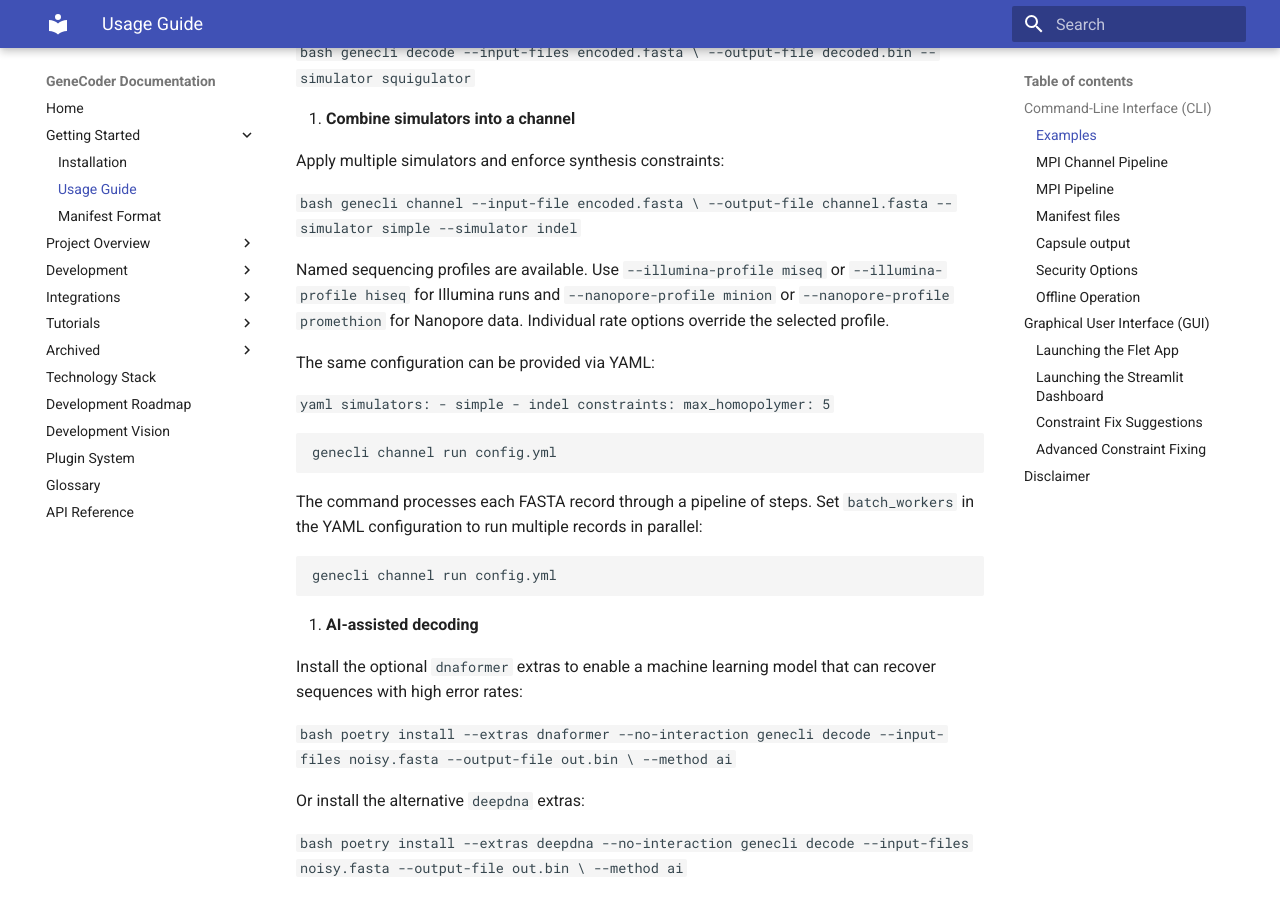
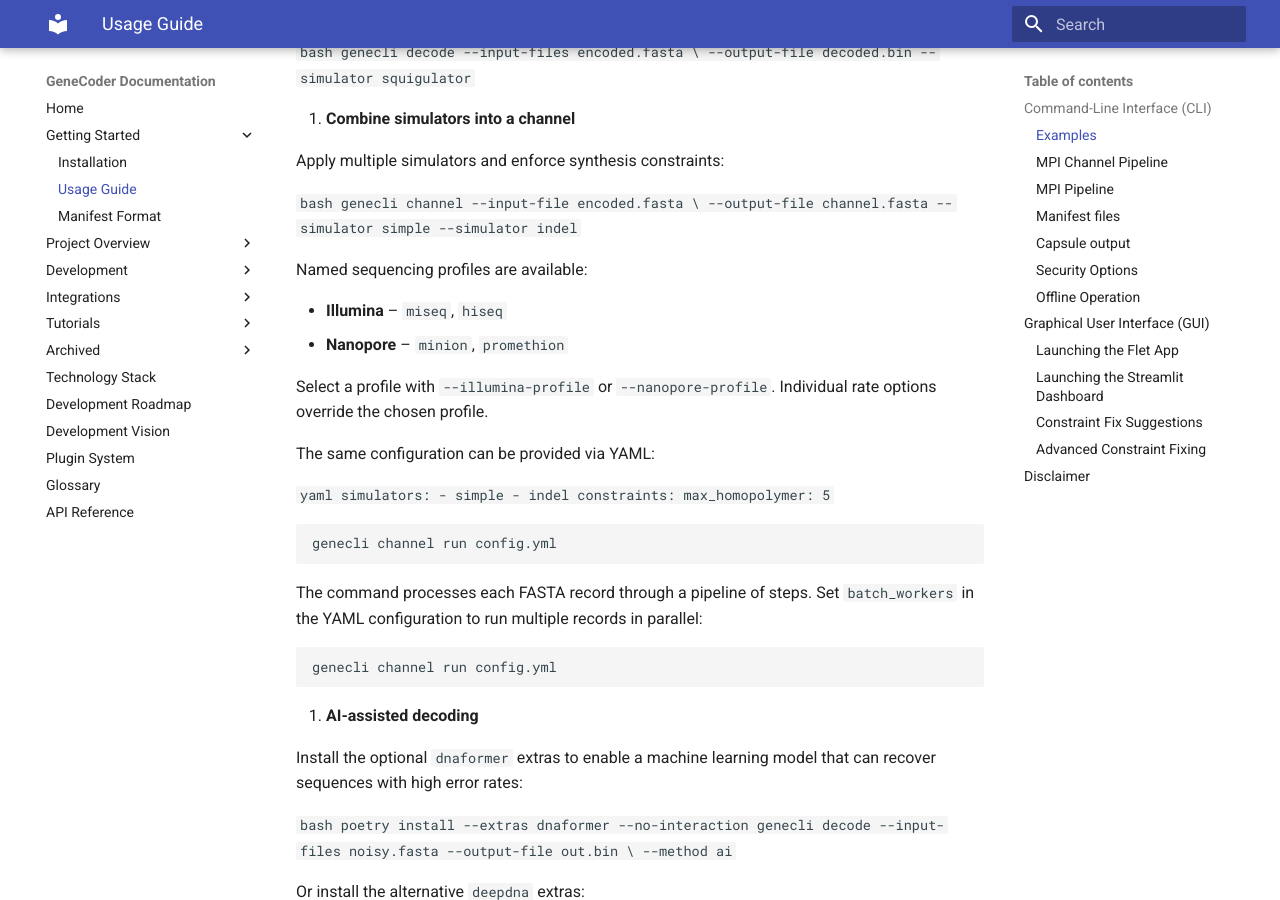
Before and after one commit to d0tTino/GeneCoder, an MkDocs documentation site: the page built from docs/usage.md, in a window 1280 px wide and 900 px high, scrolled down 3161 px. Built offline with MkDocs 1.6.1 and Material for MkDocs 9.7.7, drawn with Linux system fonts in a browser that asks for light colours.

Commit message:
Document channel profiles and update CLI

````diff
--- a/docs/usage.md
+++ b/docs/usage.md
@@ -185,10 +185,13 @@ See [WORKFLOWS.md](../WORKFLOWS.md) for a step-by-step overview.
        --output-file channel.fasta --simulator simple --simulator indel
    ```
 
-   Named sequencing profiles are available. Use `--illumina-profile miseq` or
-   `--illumina-profile hiseq` for Illumina runs and `--nanopore-profile minion`
-   or `--nanopore-profile promethion` for Nanopore data. Individual rate options
-   override the selected profile.
+   Named sequencing profiles are available:
+
+   - **Illumina** – `miseq`, `hiseq`
+   - **Nanopore** – `minion`, `promethion`
+
+   Select a profile with `--illumina-profile` or `--nanopore-profile`. Individual rate options
+   override the chosen profile.
 
    The same configuration can be provided via YAML:
 
````
Also changed, not shown: docs/cli_tutorial.md (+5 -0 lines), 2 other files.
